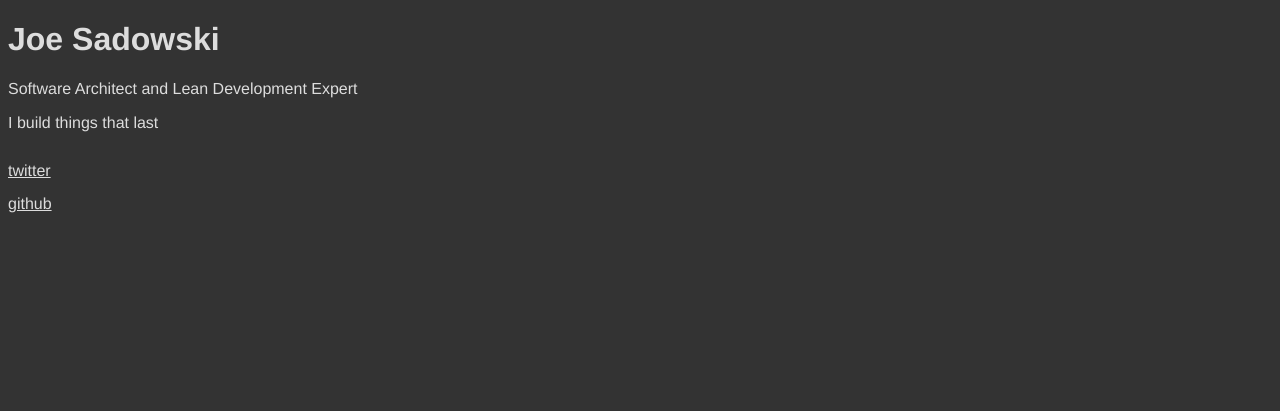
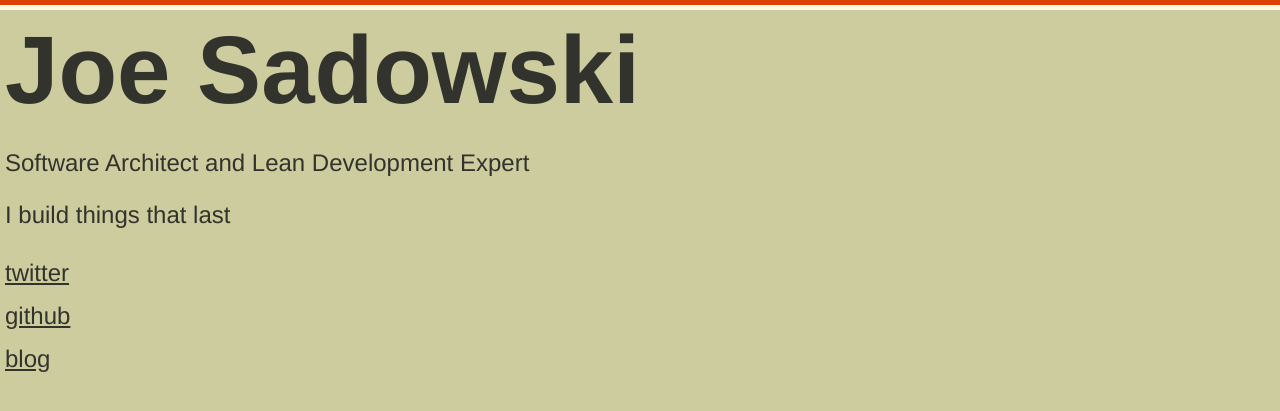
Before and after one commit to TheBigSadowski/thebigsadowski.github.com, a Jekyll site: the page built from index.html, in a window 1280 px wide. Shown: the top 411 px of the page. Built offline with Jekyll 4.4.1, drawn with Linux system fonts in a browser that asks for light colours.

Commit message:
bit more style for the home page

```diff
--- a/index.html
+++ b/index.html
@@ -4,11 +4,20 @@
 <html>
 
 <head>
-<title>The Big Sadowski</title>
+<title>Joe Sadowski (The Big Sadowski)</title>
 <style>
-body { font-family: Helvetica, Arial, sans-serif; background: #333; color: #ddd; }
-a, a:link, a:visited { color: #ddd; text-decoration: underline; }
-a:hover { color: #fff; text-decoration: none; }
+/*
+black: #000
+dark blue: #263248
+light blue: #7E8AA2
+white: #FFF
+orange: #FF9800
+*/
+html { border-top: solid 5px #DB4105; }
+body { font-family: Helvetica, Arial, sans-serif; font-size: 1.5em; background: #CCCC9F; color: #33332D; border-top: solid 5px #FFF8E3; margin: 0; padding: 5px; }
+h1 { font-size: 4em; margin: 0; }
+a, a:link, a:visited { color: #33332D; }
+a:hover { color: #FF9800; }
 ul { padding: 0; }
 li { list-style: none; margin: 15px 0; }
 #places { margin-top: 30px; }
@@ -22,6 +31,7 @@ li { list-style: none; margin: 15px 0; }
 <ul id="places">
 	<li><a href="https://twitter.com/joeski">twitter</a>
 	<li><a href="https://github.com/TheBigSadowski">github</a>
+	<li><a href="/blog.html">blog</a>
 </ul>
 </body>
 
```
